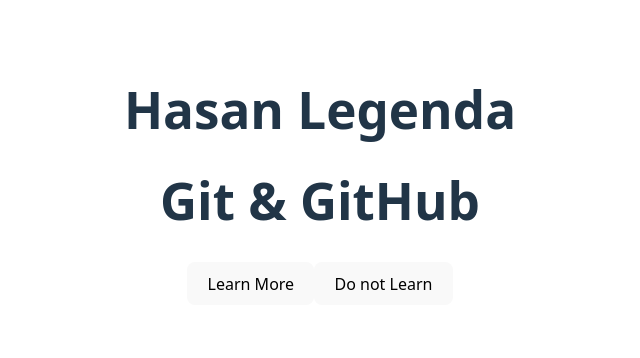
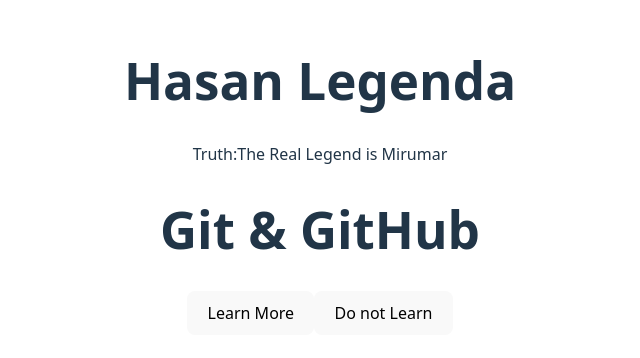
Before and after one commit to zmirumar/react-q, a React (Vite) app: page / in a window 1280 px wide. Shown: the part 224-582 px from the top of the page, without its empty margins (320-960 px from the left). Built offline with nearby package versions, Linux system fonts and the light colour scheme.

Commit message:
Legend is here

```diff
--- a/src/App.tsx
+++ b/src/App.tsx
@@ -1,5 +1,6 @@
 import "./App.css";
 import Hasan from "./components/Hasan";
+import Mirumar from "./components/Mirumar";
 
 function App() {
   const Learn = () => {
@@ -10,7 +11,7 @@
   return (
     <div>
       <Hasan />
-
+      <Mirumar />
       <h1>Git & GitHub</h1>
       <button onClick={Learn}>Learn More</button>
       <button>Do not Learn</button>
```
